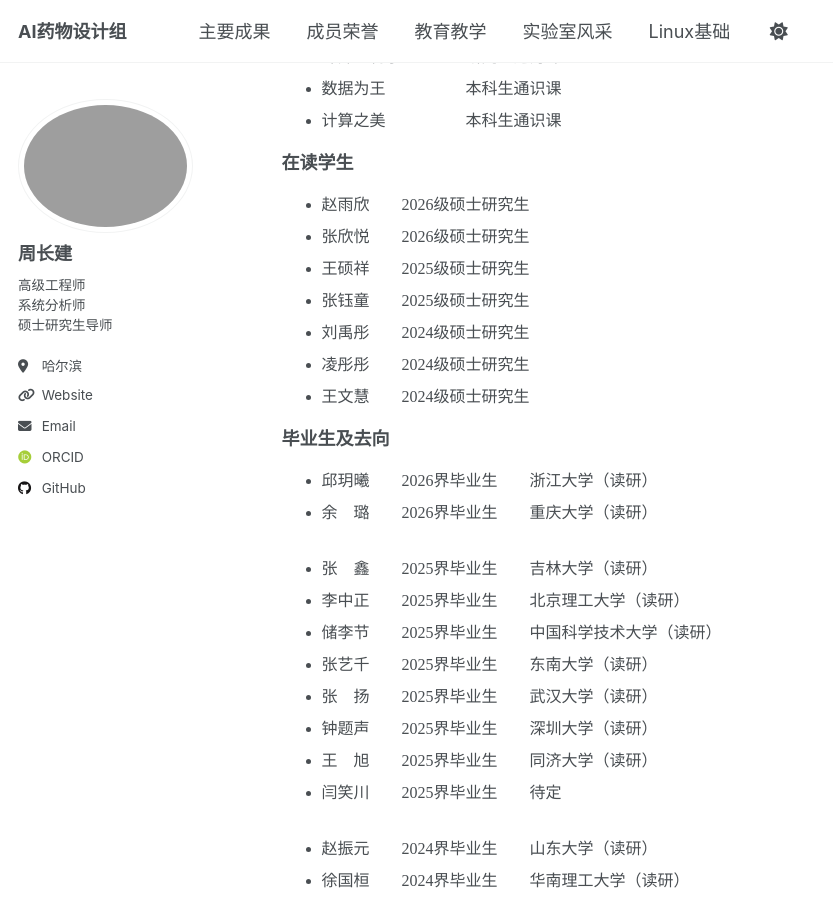
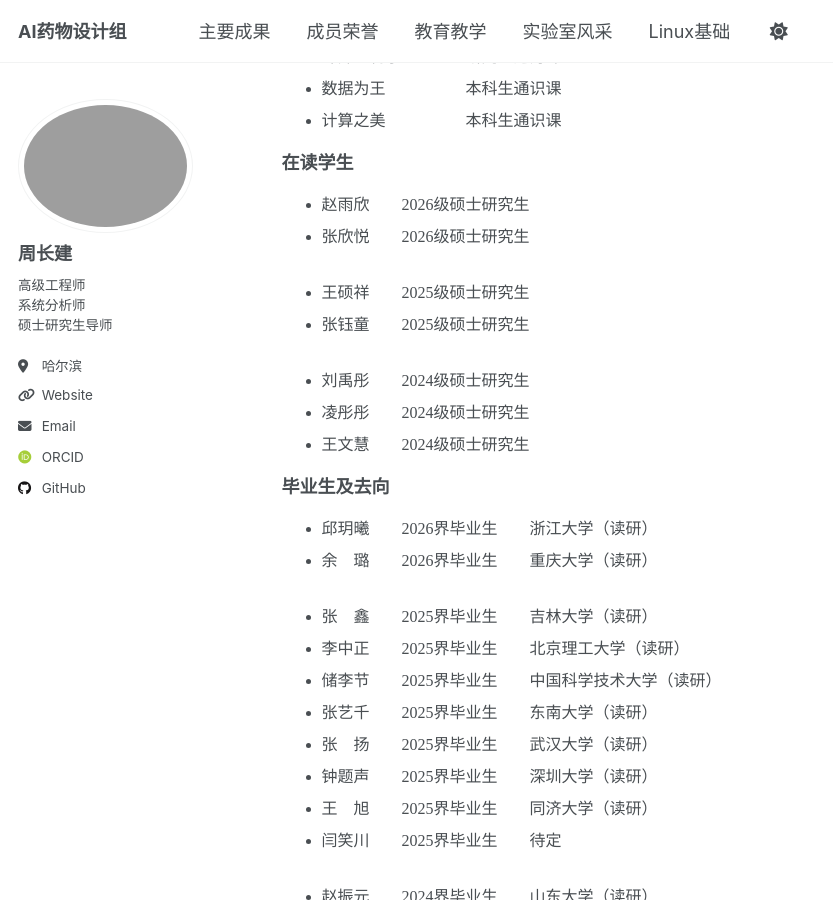
Before and after one commit to HPC-NEAU/zhoucj, a Jekyll site: the page built from _pages/teaching.md, in a window 1280 px wide and 900 px high, scrolled down 404 px. Shown: the whole window, without its empty margins (0-833 px from the left). Built offline with Jekyll 4.4.1, drawn with Linux system fonts in a browser that asks for light colours; some web fonts are replaced.

```diff
--- a/_pages/teaching.md
+++ b/_pages/teaching.md
@@ -32,9 +32,9 @@ redirect_from:
 	 	<font face="微软雅黑" size=4><b>在读学生</b></font>
 <ul>
 	<li>赵雨欣&emsp;&emsp;2026级硕士研究生</li>
-	<li>张欣悦&emsp;&emsp;2026级硕士研究生</li>
+	<li>张欣悦&emsp;&emsp;2026级硕士研究生</li><br>
 	<li>王硕祥&emsp;&emsp;2025级硕士研究生</li>
-	<li>张钰童&emsp;&emsp;2025级硕士研究生</li>
+	<li>张钰童&emsp;&emsp;2025级硕士研究生</li><br>
 	<li>刘禹彤&emsp;&emsp;2024级硕士研究生</li>
 	<li>凌彤彤&emsp;&emsp;2024级硕士研究生</li>
 	<li>王文慧&emsp;&emsp;2024级硕士研究生</li>
```
